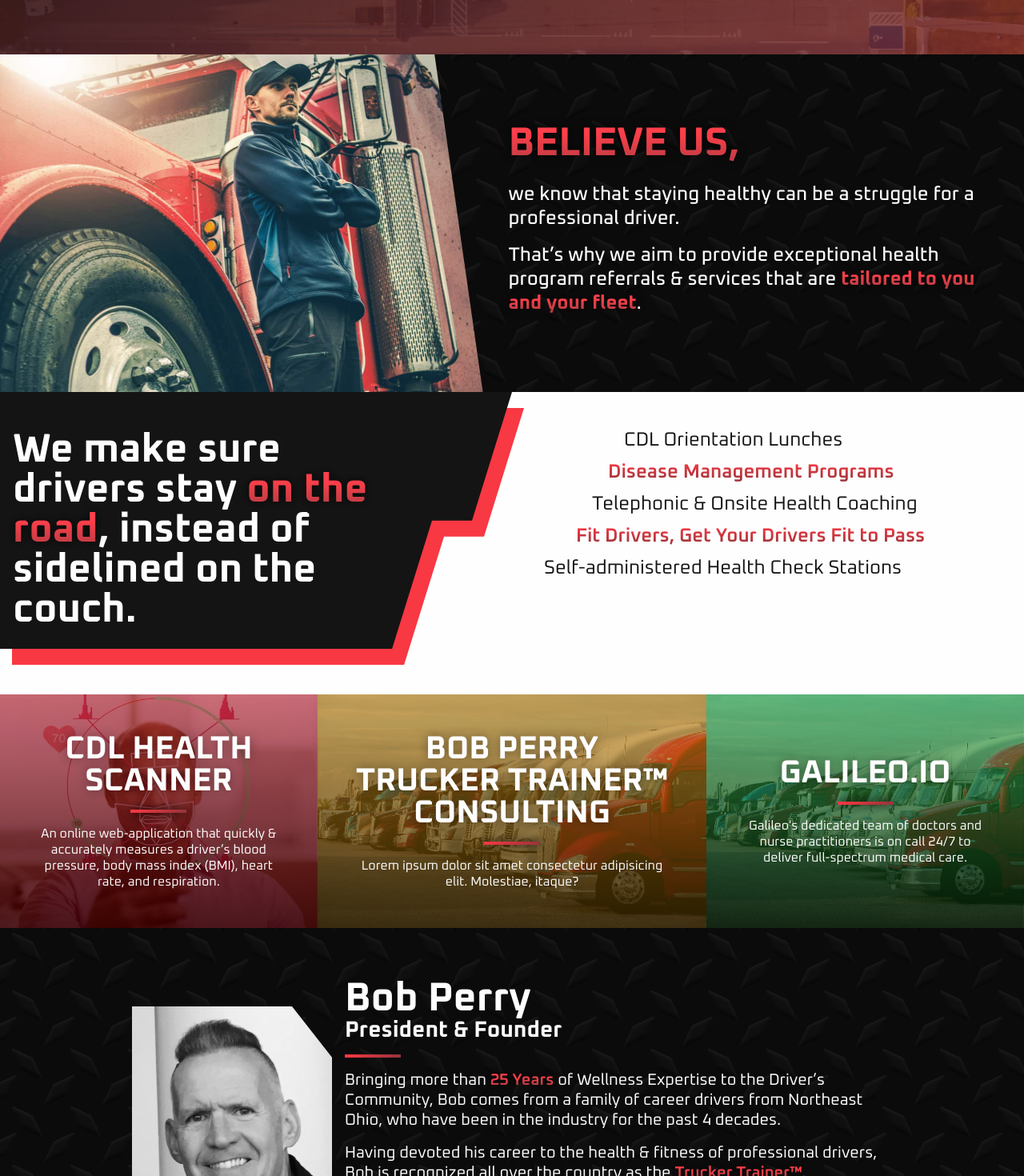
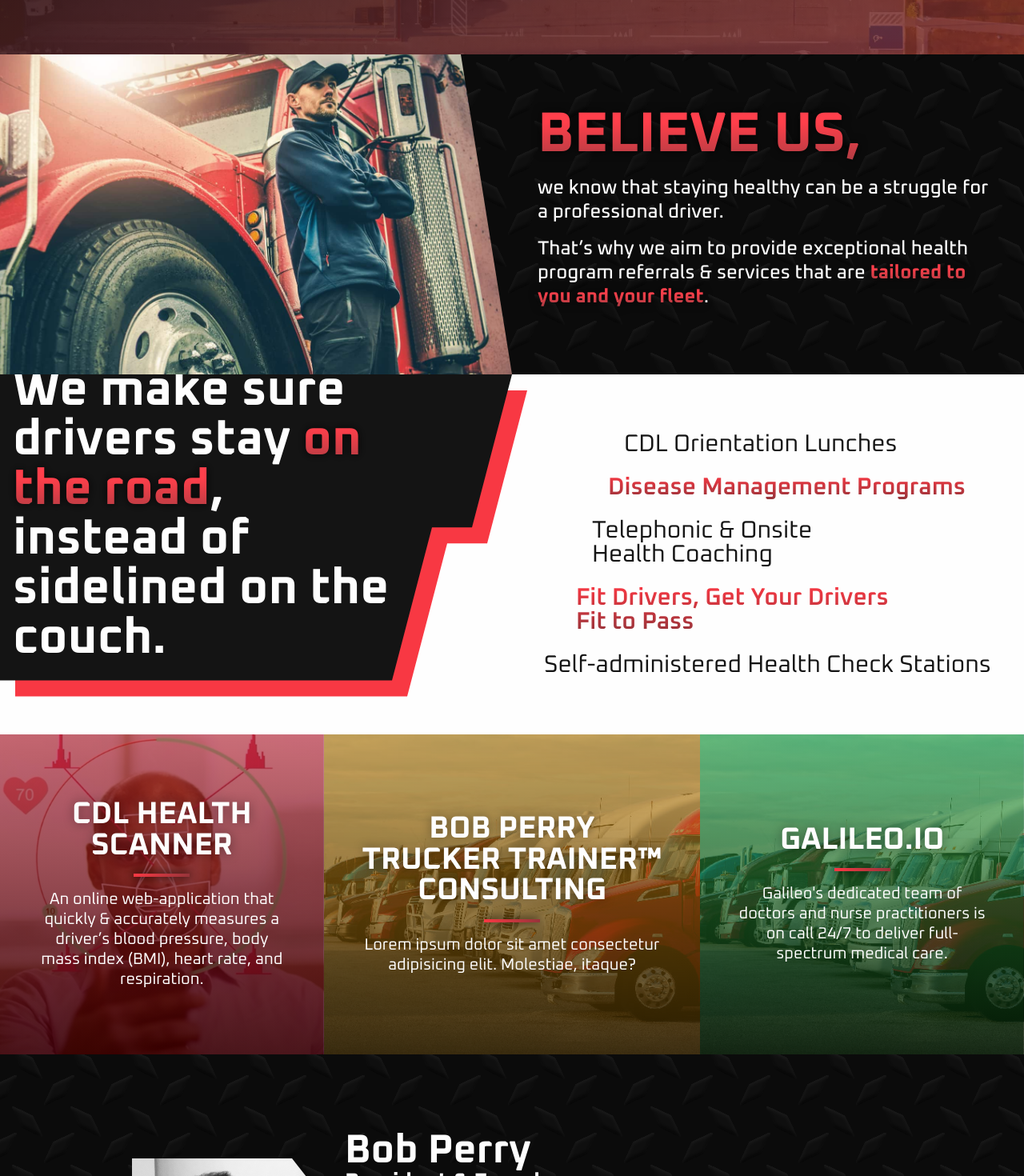
Before and after one commit to Erick-Booth/healthintransportation.com, a Next.js app: page / in a window 1280 px wide. Shown: the part 660-2130 px from the top of the page at 80% size. Built offline with nearby package versions, Linux system fonts and the light colour scheme; some icons are missing.

Commit message:
Enlarged homepage styling for desktop

```diff
--- a/src/styles/home.module.scss
+++ b/src/styles/home.module.scss
@@ -39,6 +39,9 @@
     }
 
     .text {
+        display: flex;
+        flex-direction: column;
+        justify-content: center;
         padding: 4rem 2rem;
         max-width: 700px;
         z-index: 1;
@@ -64,15 +67,22 @@
 
     @media (min-width: 900px) {
         flex-direction: row;
+        height: 50vh;
 
         .image {
             height: auto;
-            max-width: 50%;
+            width: 50%;
             clip-path: polygon(0%0%, 90%0%, 100%100%, 0%100%);
         }
 
         .text {
             padding: 10vh 2rem;
+            width: 50%;
+
+            .believe {
+                font-size: clamp(50px, 10vw, 70px);
+                line-height: 1;
+            }
         }
     }
 }
@@ -137,26 +147,38 @@
     @media (min-width: 1000px) {
         position: relative;
         flex-direction: row;
+        height: 50vh;
+        min-height: 450px;
 
         .textWrap {
             width: 50%;
-            filter: drop-shadow(15px 20px 0 globals.$HIT-Red);
+            filter: drop-shadow(1.5vw 1.6vw 0 globals.$HIT-Red);
             overflow: hidden;
 
             .text {
+                display: flex;
+                align-items: center;
                 clip-path: polygon(0%0%, 100%0%, calc(100% - 50px)50%, calc(100% - 100px)50%, calc(100% - 150px)100%, 0%100%);
                 padding-right: 140px;
 
                 h2 {
                     padding-bottom: 2rem;
+                    font-size: clamp(40px, 5vw, 62px);
+
                 }
             }
         }
 
         .serviceList {
             width: 50%;
+            display: flex;
+            flex-direction: column;
+            justify-content: center;
 
             li {
+                font-size: clamp(30px, 2vw, 40px);
+                margin: 1.5vh 0;
+
                 &:nth-child(1) {
                     margin-left: 100px;
                 }
@@ -182,13 +204,14 @@
     flex-direction: column;
 
     a {
+        position: relative;
         display: flex;
-        position: relative;
         flex-direction: column;
         align-items: center;
+        justify-content: center;
         text-align: center;
         width: 100%;
-        min-height: 250px;
+        height: 30vh;
         padding: 3rem;
         background-size: cover;
         background-position: center;
@@ -206,10 +229,12 @@
         }
 
         h3 {
-            font-size: 40px;
+            font-size: clamp(30px, 6vw, 60px);
+            max-width: 600px;
             text-transform: uppercase;
             text-align: center;
             text-shadow: 0 0 .8rem rgba(0, 0, 0, 0.4);
+            transition: .2s;
 
             &::after {
                 content: '';
@@ -220,7 +245,8 @@
         }
 
         p {
-            max-width: 450px;
+            width: min(100%, 400px);
+            font-size: clamp(20px, 1vw, 26px);
         }
 
         &:nth-child(1) {
@@ -252,18 +278,31 @@
         &:hover {
             background-position: top;
 
+            h3 {
+                translate: 0 -10%;
+            }
+
             &::after {
                 width: 100%;
             }
         }
     }
 
-    @media (min-width: 1000px) {
+    @media (min-width: 1200px) {
         flex-direction: row;
 
         a {
-            justify-content: center;
-            min-height: 30vh;
+            height: clamp(400px, 50vh, 500px);
+
+            h3 {
+                font-size: clamp(30px, 3vw, 60px);
+            }
+
+            p {
+                width: 100%;
+                max-width: 400px;
+                font-size: clamp(20px, 1vw, 26px);
+            }
 
             &:nth-child(1) {
                 background-image: linear-gradient(to bottom, rgba(209, 42, 42, 0.6), rgba(63, 0, 0, 0.85)), url('/images/HIT/face-scan.png');
@@ -317,7 +356,7 @@
 
     @media(min-width:1000px) {
         display: flex;
-        padding: 8vh 0;
+        padding: max(3rem, 12vh) 0;
 
         img {
             height: fit-content;
```
